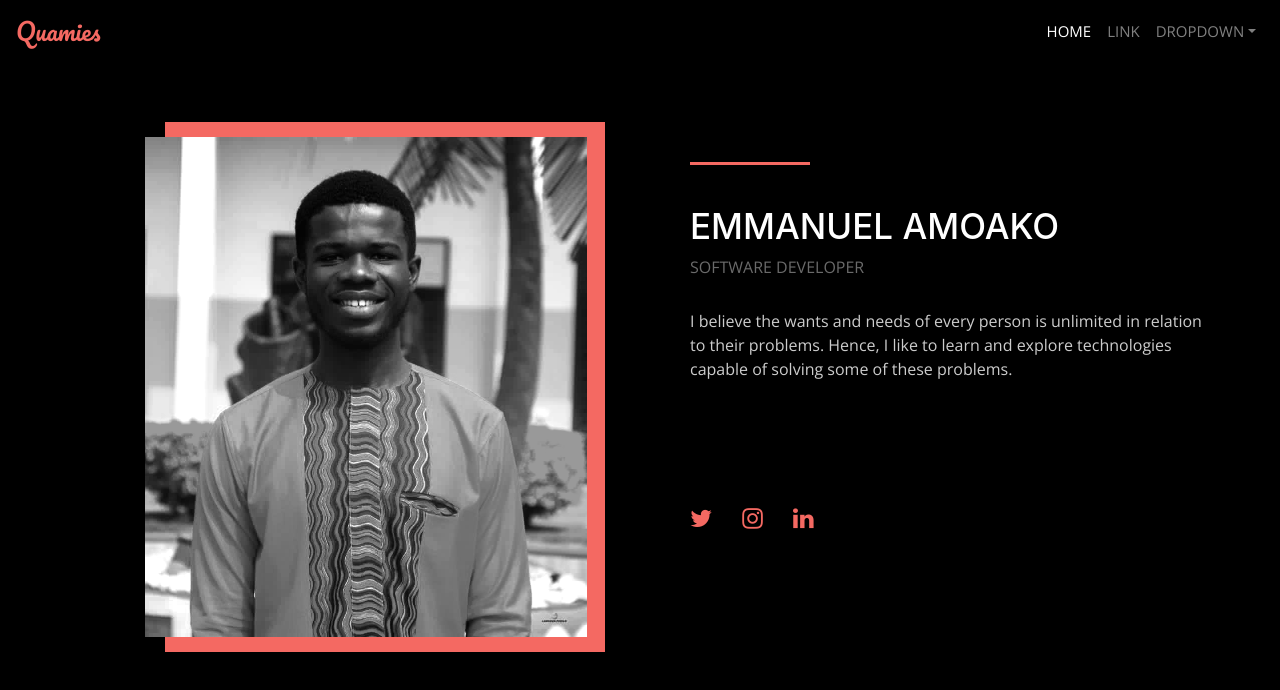
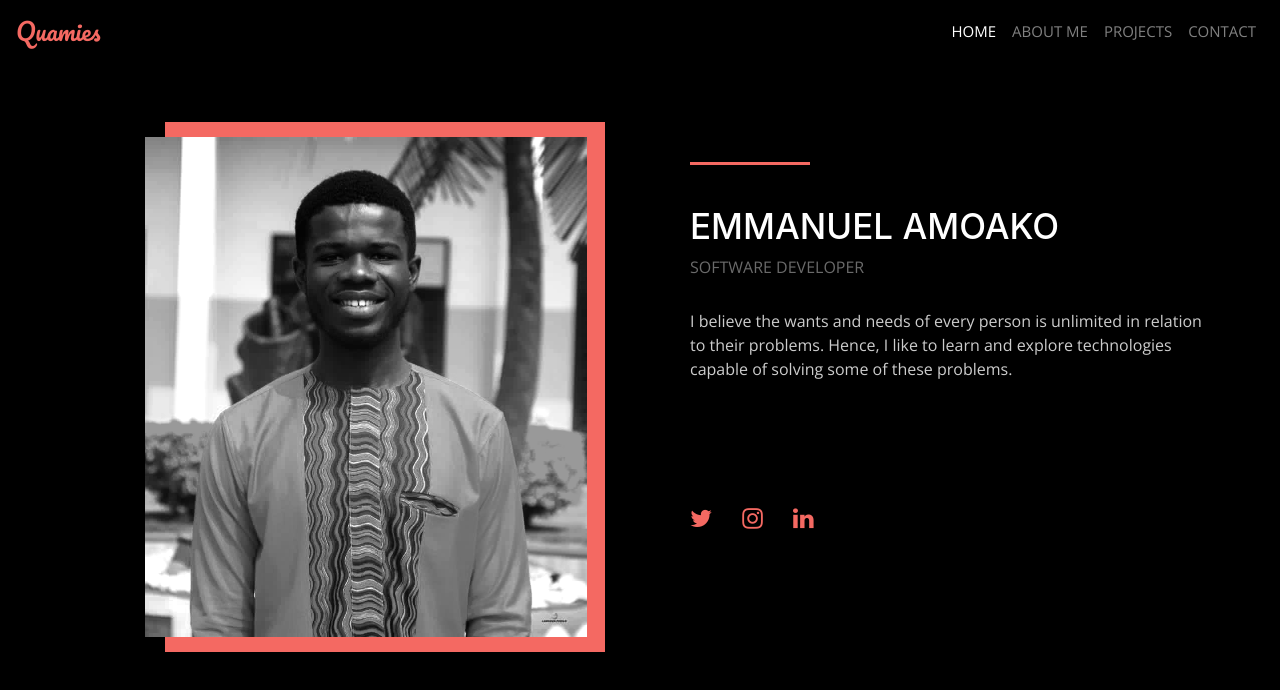
Before and after one commit to Quami-source/Portfolio-site, a React (Create React App) app: page / in a window 1280 px wide. Shown: the top 690 px of the page. Built offline with nearby package versions, Linux system fonts and the light colour scheme.

Commit message:
created and added screenshots

```diff
--- a/src/components/nav/Nav.js
+++ b/src/components/nav/Nav.js
@@ -15,20 +15,15 @@
                         <a className="nav-link" href="#">Home <span class="sr-only">(current)</span></a>
                     </li>
                     <li className="nav-item">
-                        <a className="nav-link" href="#">Link</a>
+                        <a className="nav-link" href="#">About me</a>
                     </li>
-                    <li className="nav-item dropdown">
-                        <a className="nav-link dropdown-toggle" href="#" id="navbarDropdown" role="button" data-toggle="dropdown" aria-haspopup="true" aria-expanded="false">
-                        Dropdown
-                        </a>
-                        <div className="dropdown-menu" aria-labelledby="navbarDropdown">
-                        <a className="dropdown-item" href="#">Action</a>
-                        <a className="dropdown-item" href="#">Another action</a>
-                        <div className="dropdown-divider"></div>
-                        <a className="dropdown-item" href="#">Something else here</a>
-                        </div>
+                    <li className="nav-item">
+                        <a className="nav-link" href="#">Projects</a>
                     </li>
 
+                    <li className="nav-item">
+                        <a className="nav-link" href="#">Contact</a>
+                    </li>
                 </ul>
 
             </div>
```
Also changed, not shown: src/components/nav/screenshots/shot1.png (added).
